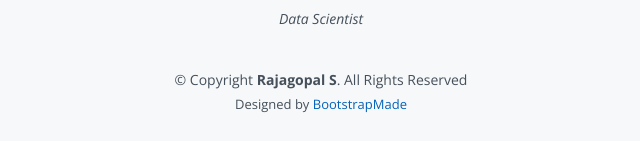
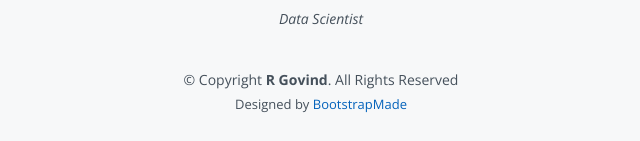
Before and after one commit to Rikkimy10/Rikkimy10.github.io, a plain HTML site: page index.html in a window 1280 px wide. Shown: the part 3841-3982 px from the top of the page, 319-959 px from the left. Drawn offline with nearby package versions, Linux system fonts and the light colour scheme.

Commit message:
Add files via upload

```diff
--- a/index.html
+++ b/index.html
@@ -414,7 +414,7 @@
         <!-- <a href="#" class="linkedin"><i class="bx bxl-linkedin"></i></a> -->
       <!-- </div> -->
       <div class="copyright">
-        &copy; Copyright <strong><span>Rajagopal S</span></strong>. All Rights Reserved
+        &copy; Copyright <strong><span>R Govind</span></strong>. All Rights Reserved
       </div>
       <div class="credits">
         <!-- All the links in the footer should remain intact. -->
```
